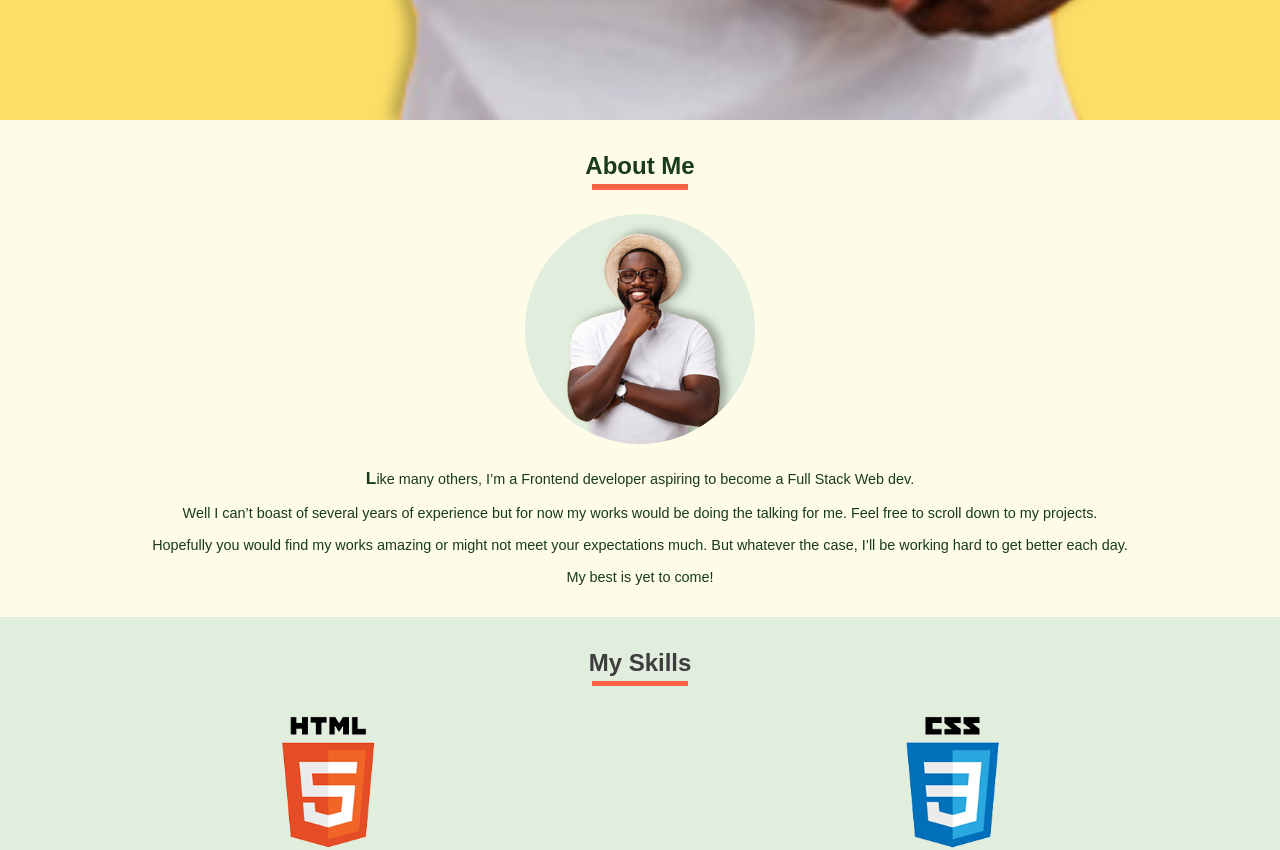
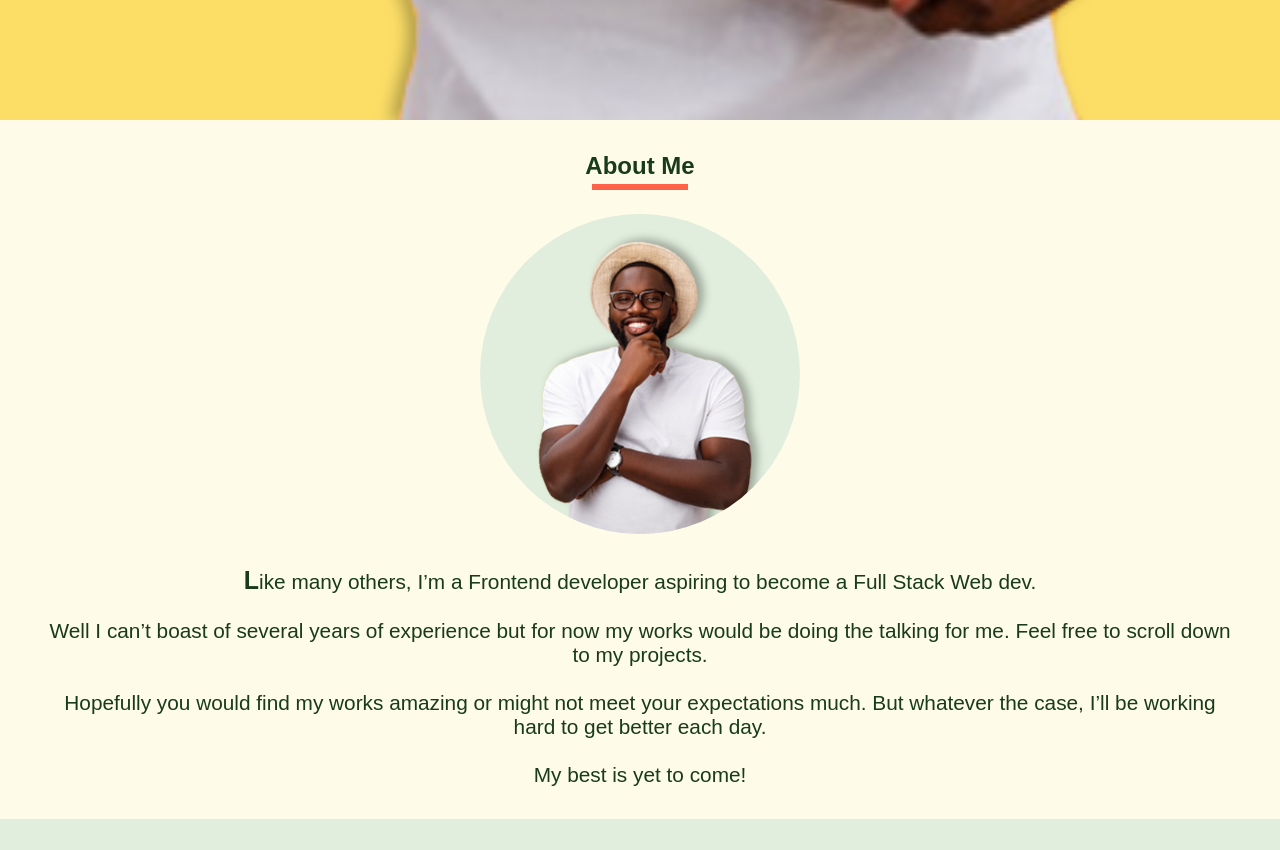
Before and after one commit to yoshiodei/responsive-react-portfolio-page, a React (Create React App) app: page / in a window 1280 px wide. Shown: the part 680-1530 px from the top of the page. Built offline with nearby package versions, Linux system fonts and the light colour scheme.

Commit message:
modify tablet view of about

```diff
--- a/src/Assets/css/About.css
+++ b/src/Assets/css/About.css
@@ -41,3 +41,24 @@
     font-weight: bold;
     font-size: 1.2em;
 }
+
+@media screen and (min-width: 750px) {
+    .About{
+        padding: 2em 3em;
+    }
+
+    .About__img__div{
+        width: 320px;
+        height: 320px;
+        margin-bottom: 2em;
+    }
+
+    .About__img{
+        width:320px;
+    }
+
+    .About__para{
+        text-align: center;
+        font-size: var(--mediumFont);
+    }
+}
```
